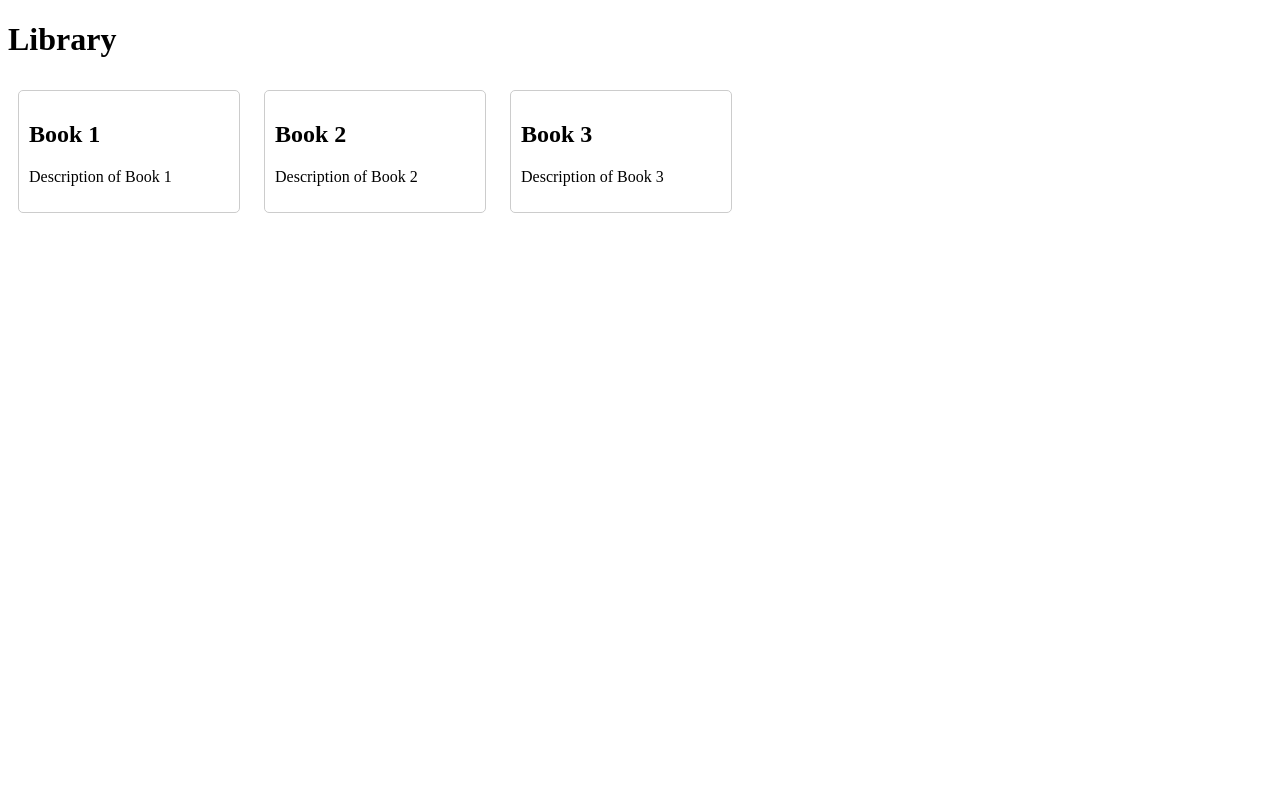
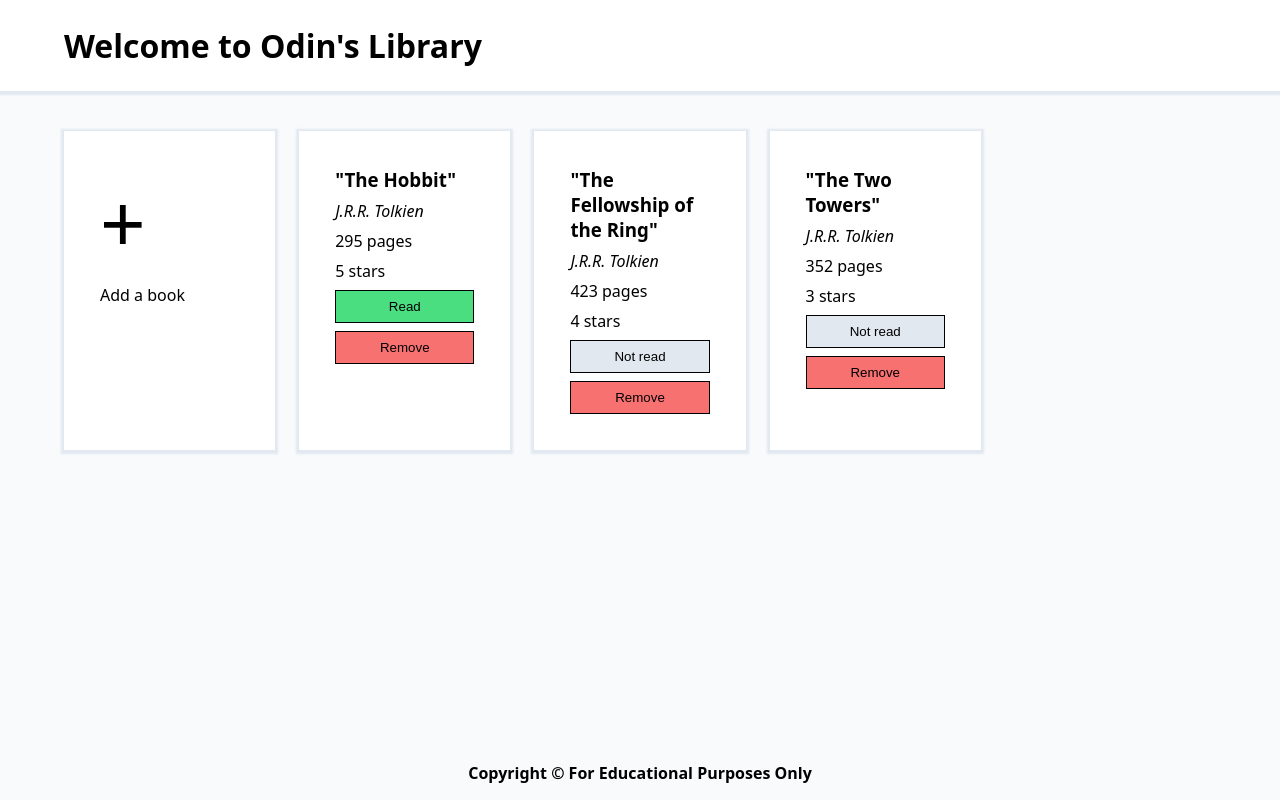
Before and after one commit to christopher-oyh/odin-library, a plain HTML site: page index.html in a window 1280 px wide. Drawn offline with Linux system fonts and the light colour scheme.

Commit message:
Made changes to project structure

```diff
--- a/index.html
+++ b/index.html
@@ -1,38 +1,68 @@
-<!-- FILEPATH: /Users/chris/Documents/GitHub/odin-library/index.html -->
-
 <!DOCTYPE html>
-<html>
+<html lang="en">
   <head>
+    <meta charset="UTF-8" />
+    <meta name="viewport" content="width=device-width, initial-scale=1.0" />
     <title>Library</title>
-    <style>
-      .card {
-        border: 1px solid #ccc;
-        border-radius: 5px;
-        padding: 10px;
-        margin: 10px;
-        width: 200px;
-        display: inline-block;
-      }
-    </style>
+    <link rel="stylesheet" href="style.css" />
+    <script src="script.js" defer></script>
   </head>
   <body>
-    <h1>Library</h1>
+    <header>
+      <div class="container">
+        <h1 class="title">Welcome to Odin's Library</h1>
+      </div>
+    </header>
 
-    <div class="card">
-      <h2>Book 1</h2>
-      <p>Description of Book 1</p>
-    </div>
+    <main class="main">
+      <div class="container">
+        <div class="books cards">
+          <div id="add-book" class="card">
+            <p class="plus">+</p>
+            <p>Add a book</p>
+          </div>
+        </div>
+      </div>
+    </main>
 
-    <div class="card">
-      <h2>Book 2</h2>
-      <p>Description of Book 2</p>
-    </div>
+    <footer>
+      <p>Copyright &copy For Educational Purposes Only</p>
+    </footer>
 
-    <div class="card">
-      <h2>Book 3</h2>
-      <p>Description of Book 3</p>
-    </div>
+    <dialog id="add-book-dialog">
+      <form method="dialog">
+        <h2>Add a book</h2>
 
-    <!-- Add more book cards here -->
+        <div class="vertical">
+          <label for="new-book-title">Title</label>
+          <input type="text" id="new-book-title" autofocus />
+        </div>
+
+        <div class="vertical">
+          <label for="new-book-author">Author</label>
+          <input type="text" id="new-book-author" />
+        </div>
+
+        <div class="vertical">
+          <label for="new-book-pages">Pages</label>
+          <input type="tel" id="new-book-pages" />
+        </div>
+
+        <div class="vertical">
+          <label for="new-book-rating">Rating</label>
+          <input type="number" id="new-book-rating" min="1" max="5" />
+        </div>
+
+        <div class="horizontal">
+          <label for="new-book-read">Have you read it?</label>
+          <input type="checkbox" id="new-book-read" />
+        </div>
+
+        <div class="horizontal buttons">
+          <button id="confirm-dialog">Confirm</button>
+          <button id="close-dialog">Close</button>
+        </div>
+      </form>
+    </dialog>
   </body>
 </html>
--- a/script.js
+++ b/script.js
@@ -0,0 +1,138 @@
+const myLibrary = [];
+
+function Book(title, author, pages, read, rating) {
+  // the constructor...
+  this.title = title;
+  this.author = author;
+  this.pages = pages;
+  this.isRead = read;
+  this.rating = rating;
+}
+
+function addBookToLibrary(book, library) {
+  library.push(book);
+  displayBook(book, library.length);
+}
+
+function displayBook(book, index) {
+  const newBook = document.createElement("div");
+  newBook.classList.add("book", "card");
+  newBook.dataset.indexNumber = index;
+
+  const bookTitle = document.createElement("h3");
+  bookTitle.classList.add("book-title");
+  bookTitle.textContent = `"${book.title}"`;
+  newBook.appendChild(bookTitle);
+
+  const bookAuthor = document.createElement("p");
+  bookAuthor.classList.add("author");
+  const emphasizeAuthor = document.createElement("em");
+  emphasizeAuthor.textContent = book.author;
+  bookAuthor.appendChild(emphasizeAuthor);
+  newBook.appendChild(bookAuthor);
+
+  const pages = document.createElement("p");
+  pages.classList.add("pages");
+  pages.textContent = `${book.pages} pages`;
+  newBook.appendChild(pages);
+
+  const rating = document.createElement("p");
+  rating.classList.add("rating");
+  rating.textContent = `${book.rating} stars`;
+  newBook.appendChild(rating);
+
+  const readStatus = document.createElement("button");
+  readStatus.classList.add("read-status");
+  if (book.isRead) {
+    readStatus.classList.add("read");
+    readStatus.textContent = "Read";
+  } else {
+    readStatus.textContent = "Not read";
+  }
+  readStatus.value = "read-status";
+  newBook.appendChild(readStatus);
+
+  const removeButton = document.createElement("button");
+  removeButton.classList.add("remove-book");
+  removeButton.textContent = "Remove";
+  removeButton.value = "remove-book";
+  newBook.appendChild(removeButton);
+
+  const books = document.querySelector(".books");
+  books.appendChild(newBook);
+}
+
+function displayBooklist(library) {
+  for (let i = 0; i < library.length; i++) {
+    displayBook(library[i], i);
+  }
+}
+
+// Dummy books
+const book1 = new Book("The Hobbit", "J.R.R. Tolkien", 295, true, 5);
+const book2 = new Book(
+  "The Fellowship of the Ring",
+  "J.R.R. Tolkien",
+  423,
+  false,
+  4
+);
+
+const book3 = new Book("The Two Towers", "J.R.R. Tolkien", 352, false, 3);
+
+myLibrary.push(book1);
+myLibrary.push(book2);
+myLibrary.push(book3);
+displayBooklist(myLibrary);
+
+const addBookBtn = document.querySelector("#add-book");
+const dialog = document.querySelector("#add-book-dialog");
+const confirmAddBookButton = document.querySelector("#confirm-dialog");
+
+addBookBtn.addEventListener("click", () => {
+  dialog.showModal();
+});
+
+confirmAddBookButton.addEventListener("click", (e) => {
+  e.preventDefault();
+  const title = document.querySelector("#new-book-title").value;
+  const author = document.querySelector("#new-book-author").value;
+  const pages = document.querySelector("#new-book-pages").value;
+  const rating = document.querySelector("#new-book-rating").value;
+  const read = document.querySelector("#new-book-read").checked;
+
+  const newBook = new Book(title, author, pages, read, rating);
+  addBookToLibrary(newBook, myLibrary);
+
+  //   Reset form
+  //   const form = document.querySelector("form");
+  //   form.reset();
+
+  dialog.close();
+});
+
+const books = document.querySelector(".books");
+books.addEventListener("click", (event) => {
+  const target = event.target;
+  const targetBookIndex = target.parentNode.dataset.indexNumber;
+
+  if (target.tagName !== "BUTTON") return;
+
+  switch (target.value) {
+    case "read-status":
+      target.classList.toggle("read");
+      if (target.classList.contains("read")) {
+        target.textContent = "Read";
+        myLibrary[targetBookIndex].isRead = true;
+      } else {
+        target.textContent = "Not read";
+        myLibrary[targetBookIndex].isRead = false;
+      }
+      break;
+
+    case "remove-book":
+      myLibrary.splice(targetBookIndex, 1);
+      refreshBooklist();
+      break;
+  }
+});
--- /dev/null
+++ b/style.css
@@ -0,0 +1,162 @@
+:root {
+  --lighter-grey: #f8fafc;
+  --light-grey: #e2e8f0;
+  --grey: #94a3b8;
+  --green: #4ade80;
+  --dark-green: #22c55e;
+  --red: #f87171;
+  --gap-xxs: 4px;
+  --gap-xs: 8px;
+  --gap-s: 12px;
+  --gap-m: 16px;
+  --gap-l: 24px;
+  --gap-xl: 36px;
+  --gap-xxl: 48px;
+  --container-width: 1200px;
+  --shadow: 0px 1px 2px 3px var(--light-grey);
+}
+
+* {
+  margin: 0;
+  padding: 0;
+  box-sizing: border-box;
+}
+
+@font-face {
+  font-family: "Roboto";
+  src: url(fonts/Roboto/Roboto-Regular.ttf);
+}
+
+body {
+  font-family: system-ui, "Roboto", sans-serif;
+
+  display: flex;
+  flex-direction: column;
+  min-height: 100vh;
+}
+
+button:hover {
+  cursor: pointer;
+  box-shadow: 0px 0px 1px 1px rgba(0, 0, 0, 0.5);
+}
+
+header {
+  box-shadow: var(--shadow);
+  z-index: 1;
+}
+
+main,
+footer {
+  background-color: var(--lighter-grey);
+}
+
+main {
+  flex: 1;
+  padding: var(--gap-m) 0;
+}
+
+.container {
+  max-width: var(--container-width);
+  padding: var(--gap-l);
+  margin: auto;
+}
+
+main .cards {
+  display: grid;
+  grid-template-columns: repeat(auto-fill, minmax(200px, 1fr));
+  gap: var(--gap-l);
+}
+
+main .cards .card {
+  background-color: white;
+  box-shadow: var(--shadow);
+  padding: var(--gap-xl);
+
+  display: flex;
+  flex-direction: column;
+  gap: var(--gap-xs);
+}
+
+main .cards .card button {
+  padding: 8px 0;
+  background-color: var(--light-grey);
+  border: 1px solid black;
+  cursor: pointer;
+}
+
+main .cards .card button.read {
+  background-color: var(--green);
+}
+
+main .cards .card button.remove-book {
+  background-color: var(--red);
+}
+
+main .card #add-book {
+  background-color: var(--lighter-grey);
+  color: var(--grey);
+  font-weight: bold;
+  font-size: 1.5rem;
+  cursor: pointer;
+
+  display: flex;
+  justify-content: center;
+  align-items: center;
+}
+
+main .card#add-book:hover {
+  background-color: white;
+}
+
+main .card#add-book .plus {
+  font-size: 5rem;
+  font-weight: 100;
+}
+
+footer {
+  display: flex;
+  justify-content: center;
+  font-weight: bold;
+
+  padding: var(--gap-m);
+}
+
+dialog {
+  margin: auto;
+  border-radius: var(--gap-xs);
+  border: none;
+  background-color: var(--lighter-grey);
+}
+
+#add-book-dialog form {
+  display: flex;
+  flex-direction: column;
+  gap: var(--gap-s);
+  padding: var(--gap-l);
+}
+
+#add-book-dialog form .vertical {
+  display: flex;
+  flex-direction: column;
+  gap: var(--gap-xxs);
+}
+
+#add-book-dialog form .horizontal {
+  display: flex;
+  gap: var(--gap-xs);
+}
+
+#add-book-dialog form button {
+  flex: 1;
+}
+
+#add-book-dialog form input,
+#add-book-dialog form button {
+  padding: var(--gap-xxs) var(--gap-xs);
+  border-radius: var(--gap-xxs);
+  border: 1px solid black;
+}
+
+::backdrop {
+  background-color: rgba(0, 0, 0, 0.5);
+}
```
Also changed, not shown: styles.css (deleted).
